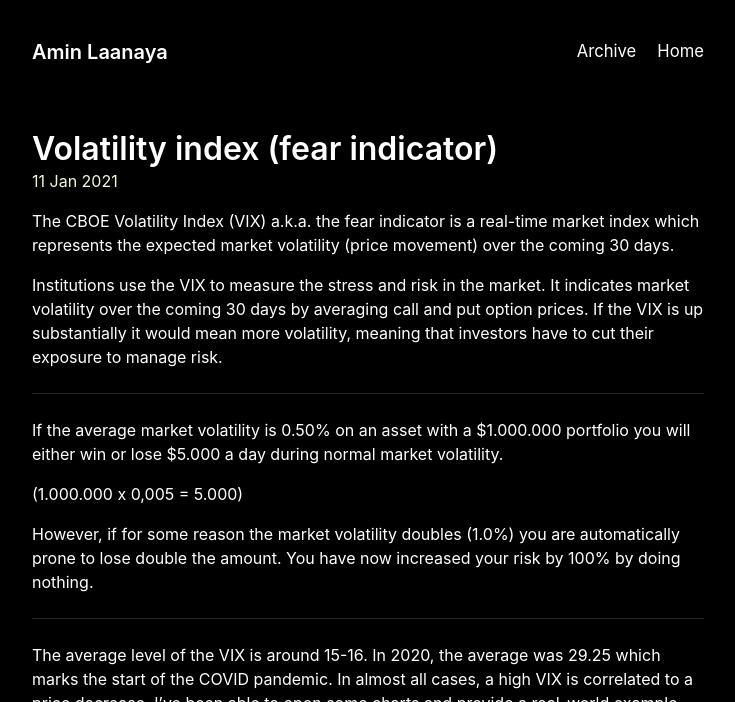
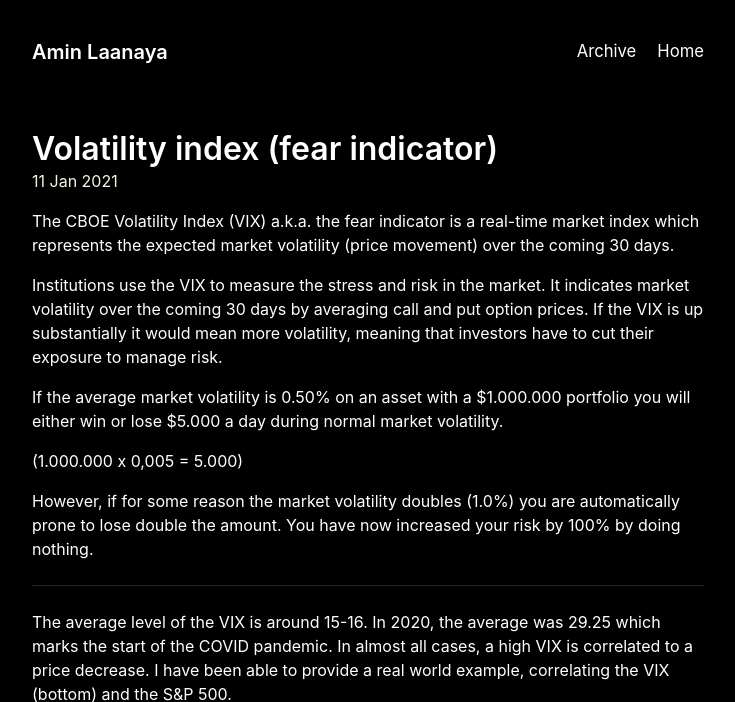
Before and after one commit to Bobcycle/Blog, a Jekyll site: the page built from _posts/2021-01-11-volatility-index.md, in a window 1280 px wide. Shown: the top 702 px of the page, without its empty margins (272-1007 px from the left). Built offline with Jekyll 4.4.1, drawn with Linux system fonts in a browser that asks for light colours; some of the changed text lies outside the part shown; grey boxes are pictures that could not be loaded.

Commit message:
Update 2021-01-11-volatility-index.md

```diff
--- a/_posts/2021-01-11-volatility-index.md
+++ b/_posts/2021-01-11-volatility-index.md
@@ -7,22 +7,21 @@ The CBOE Volatility Index (VIX) a.k.a. the fear indicator is a real-time market
 
 Institutions use the VIX to measure the stress and risk in the market. It indicates market volatility over the coming 30 days by averaging call and put option prices. If the VIX is up substantially it would mean more volatility, meaning that investors have to cut their exposure to manage risk.
 
-
-
----
-
 If the average market volatility is 0.50% on an asset with a $1.000.000 portfolio you will either win or lose $5.000 a day during normal market volatility.
 
 (1.000.000 x 0,005 = 5.000)⠀
 
 However, if for some reason the market volatility doubles (1.0%) you are automatically prone to lose double the amount. You have now increased your risk by 100% by doing nothing.
 
+
+
 ---
 
-The average level of the VIX is around 15-16. In 2020, the average was 29.25 which marks the start of the COVID pandemic. In almost all cases, a high VIX is correlated to a price decrease. I've been able to open some charts and provide a real-world example.
 
-![https://i.imgur.com/d02HcAk.png](https://i.imgur.com/d02HcAk.png)
 
+The average level of the VIX is around 15-16. In 2020, the average was 29.25 which marks the start of the COVID pandemic. In almost all cases, a high VIX is correlated to a price decrease. I have been able to provide a real world example, correlating the VIX (bottom) and the S&P 500.
+
+![https://i.imgur.com/6aadSEK.png](https://i.imgur.com/6aadSEK.png)
 
 
 **Calculation**
```
